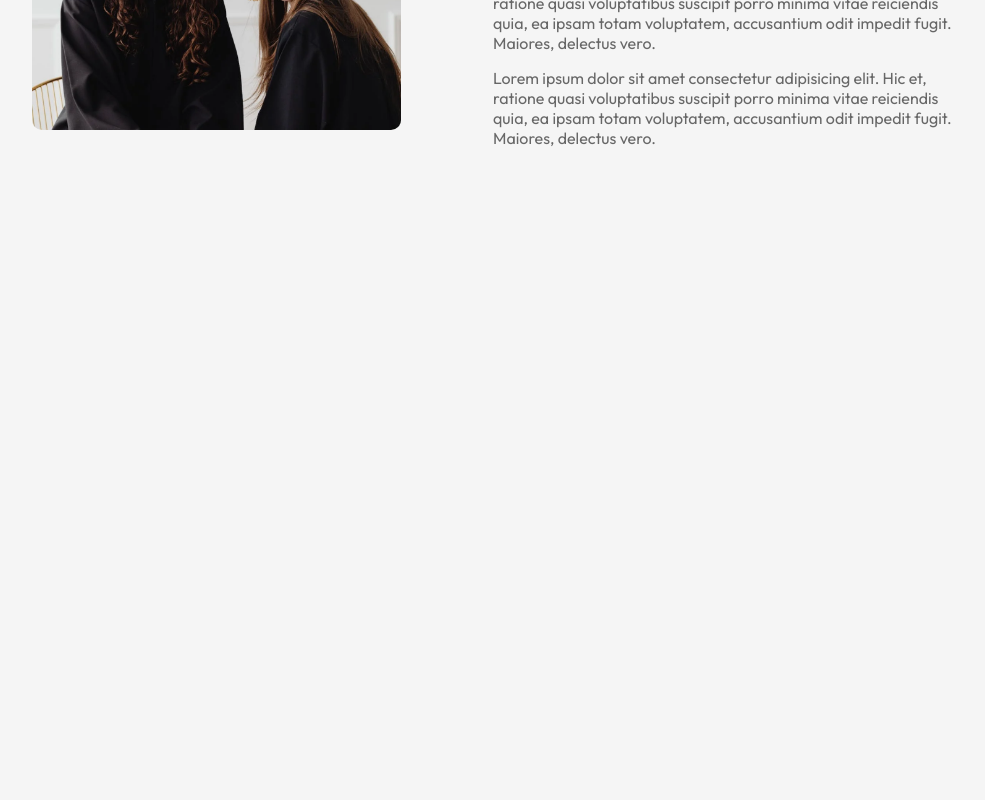
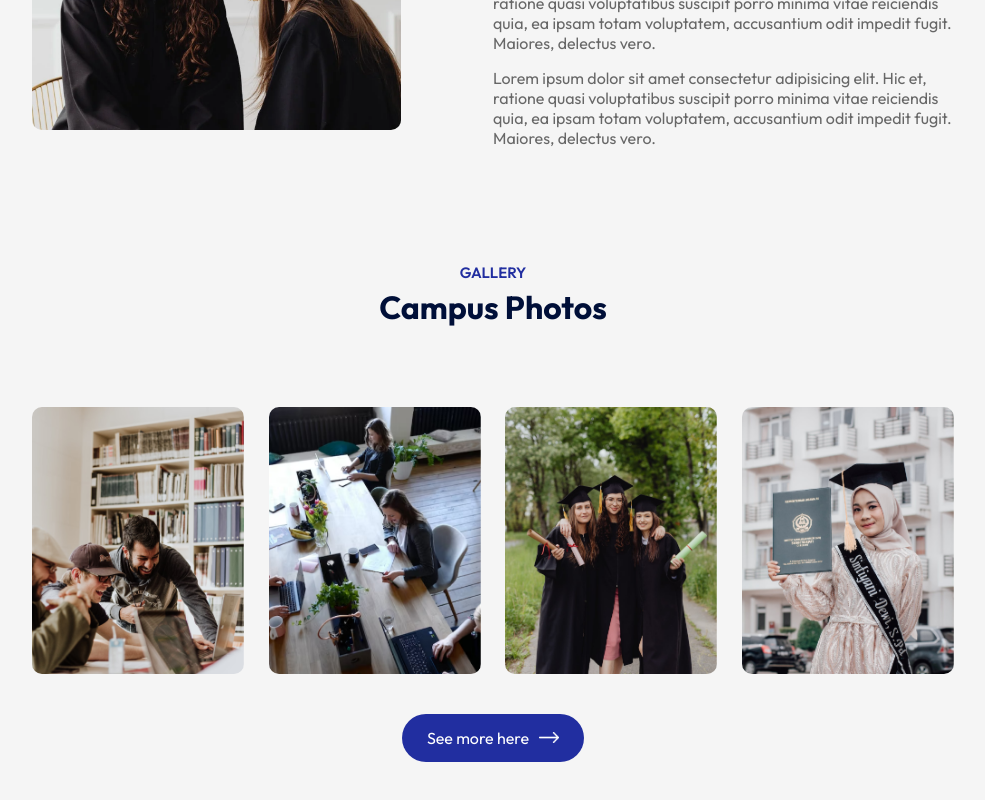
Before and after one commit to DineshShrestha/edusity, a React (Vite) app: page / in a window 1280 px wide. Shown: the part 1654-2454 px from the top of the page, without its empty margins (147-1132 px from the left). Before the commit the page ends 1917 px from the top, so only its background shows below. Built offline with nearby package versions, Linux system fonts and the light colour scheme.

Commit message:
add campus section

```diff
--- a/src/App.jsx
+++ b/src/App.jsx
@@ -4,6 +4,7 @@
 import Programs from './components/Programs/Programs'
 import Title from './components/Title/Title'
 import About from './components/About/About'
+import Campus from './components/Campus/Campus'
 
 const App = () => {
   return (
@@ -14,6 +15,8 @@
                 <Title subtitle='Our Programs' title="What do we offer"/>
                 <Programs/>
                 <About/>
+                <Title subtitle='Gallery' title="Campus Photos"/>
+                <Campus/>
             </div>
         </div>
 
--- /dev/null
+++ b/src/components/Campus/Campus.css
@@ -0,0 +1,17 @@
+.campus{
+    margin: 80px auto;
+    width: 90%;
+    text-align: center;
+}
+
+.gallery{
+    display: flex;
+    align-items: center;
+    justify-content: space-between;
+    margin-bottom: 40px;
+}
+
+.gallery img{
+    width: 23%;
+    border-radius: 10px;
+}
--- /dev/null
+++ b/src/components/Campus/Campus.jsx
@@ -0,0 +1,22 @@
+import React from 'react'
+import './Campus.css'
+import gallery_1 from '../../assets/gallery-1.png'
+import gallery_2 from '../../assets/gallery-2.png'
+import gallery_3 from '../../assets/gallery-3.png'
+import gallery_4 from '../../assets/gallery-4.png'
+import white_arrow from '../../assets/white-arrow.png'
+const Campus = () => {
+  return (
+    <div className='campus'>
+      <div className="gallery">
+        <img src={gallery_1} alt="" />
+        <img src={gallery_2} alt="" />
+        <img src={gallery_3} alt="" />
+        <img src={gallery_4} alt="" />
+      </div>
+      <button className='btn dark-btn'>See more here <img src={white_arrow} alt="" /></button>
+    </div>
+  )
+}
+
+export default Campus
--- a/src/index.css
+++ b/src/index.css
@@ -41,3 +41,8 @@
     width: 20px;
     margin-left: 10px;
 }
+
+.btn.dark-btn{
+    background: #212EA0;
+    color: #fff;
+}
```
